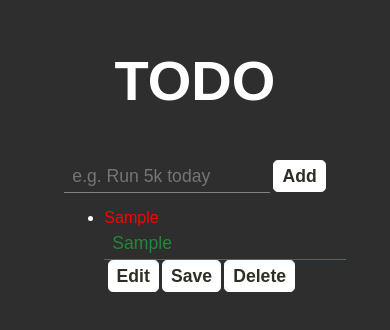
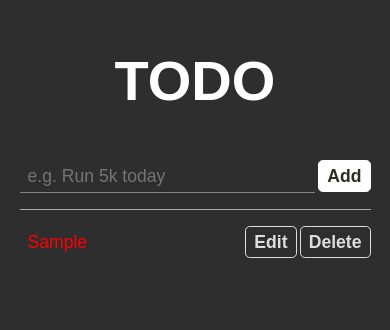
Before and after one commit to r4deadv/vanilla-js-todo-app, a website: page index.html in a window 390 px wide. Both pictures are taken after typing "Sample" into the empty fields and a click on the input "Add". Drawn offline with Linux system fonts and the light colour scheme.

Commit message:
styling finished

```diff
--- a/styles.css
+++ b/styles.css
@@ -125,3 +125,79 @@ body {
   cursor: pointer;
   filter: brightness(0.7);
 }
+
+.button--todo {
+  color: #ddd;
+  background-color: inherit;
+  border: 1px solid #ddd;
+  transition: 0.3s;
+}
+
+.button--save {
+  background-color: rgb(33, 136, 56);
+  border: 1px solid rgb(33, 136, 56);
+}
+
+.button--delete:hover {
+  background-color: rgb(154, 27, 39);
+  border: 1px solid rgb(154, 27, 39);
+}
+
+.todo-collection {
+  padding-left: 0;
+}
+
+.todo-collection__item {
+  list-style-type: none;
+  margin: 0;
+  padding: 1rem 0;
+  border-top: 0.1rem solid rgba(255, 255, 255, 0.6);
+  font-size: 1.1rem;
+  display: grid;
+  grid-row-gap: 1rem;
+  grid-template-columns: 1fr auto auto;
+}
+
+.todo-collection__item__title {
+  display: flex;
+  flex-direction: column;
+  justify-content: center;
+  margin-left: 0.5rem;
+  overflow-x: auto;
+}
+
+.hidden {
+  display: none;
+}
+
+.shake-horizontal {
+  animation: shake 0.25s;
+  animation-iteration-count: infinite;
+}
+
+@keyframes shake {
+  0% {
+    transform: translate(1rem, 0) rotate(0deg);
+  }
+  50% {
+    transform: translate(-1rem, 0) rotate(0deg);
+  }
+  1000% {
+    transform: translate(1rem, 0) rotate(0deg);
+  }
+}
+
+@media only screen and (max-width: 1000px) {
+  .wrapper {
+    width: 75%;
+  }
+  .todo-collection__item__title {
+    overflow-x: auto;
+  }
+}
+
+@media only screen and (max-width: 500px) {
+  .wrapper {
+    width: 90%;
+  }
+}
```
